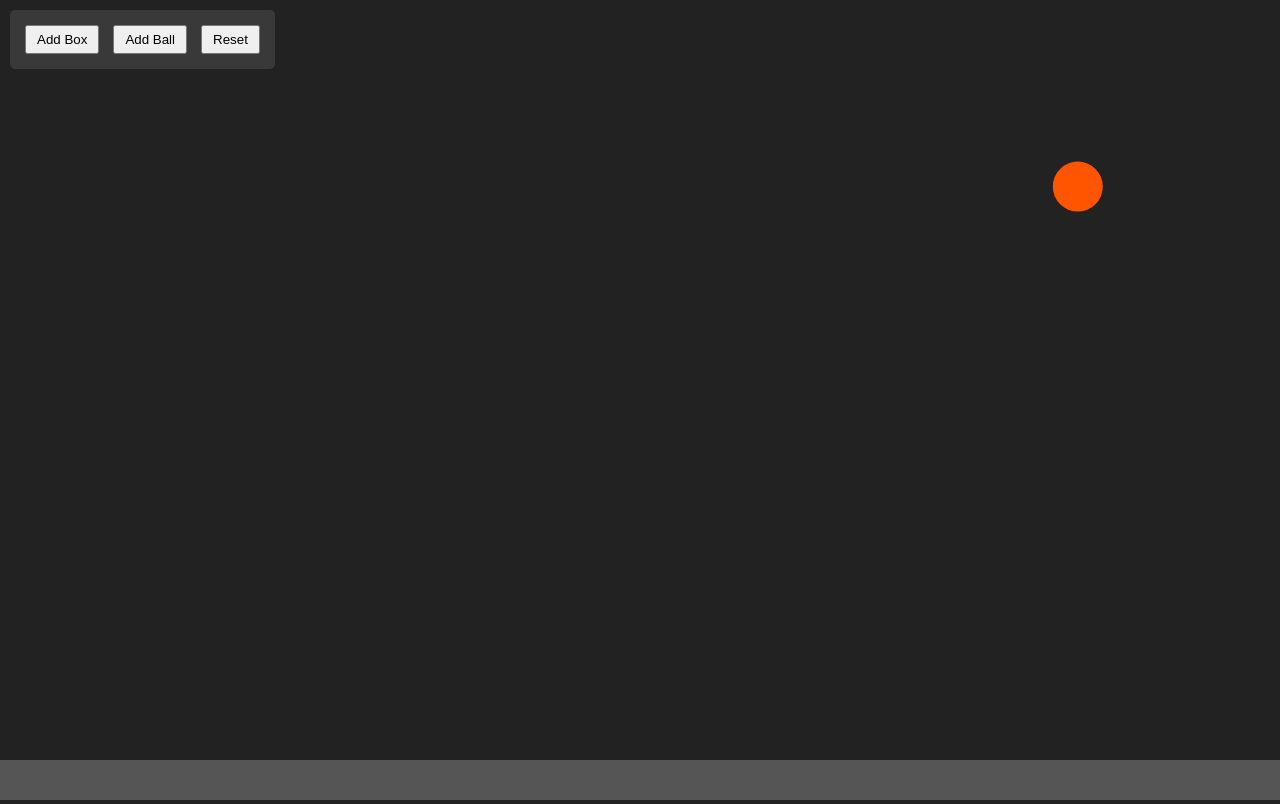
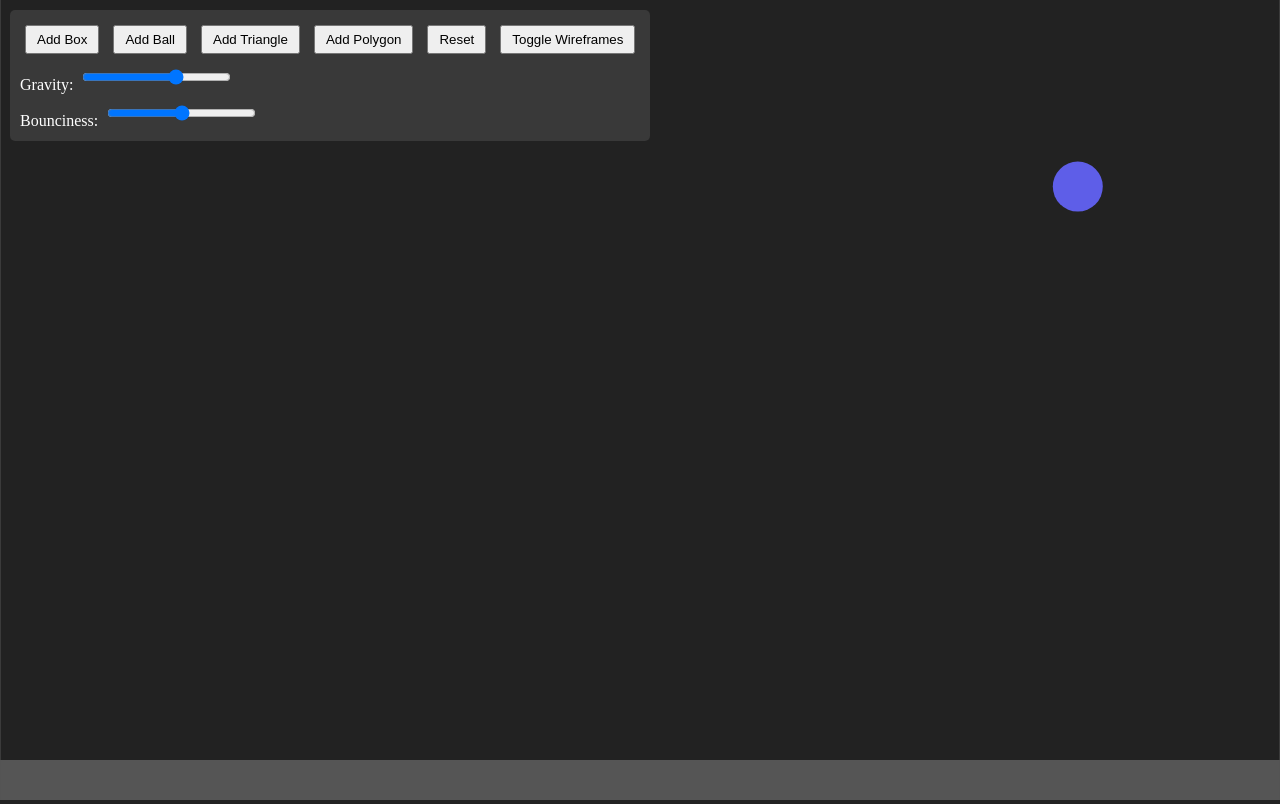
Before and after one commit to Worp2K-DEV/JSPlayground, a plain HTML site: page js-games/Game7.html in a window 1280 px wide. Both pictures are taken after a click on the button "Add Ball". Drawn offline with nearby package versions, Linux system fonts and the light colour scheme; animation ran at ten frames a second.

Commit message:
Game7.html

```diff
--- a/js-games/Game7.html
+++ b/js-games/Game7.html
@@ -3,14 +3,15 @@
 <head>
   <meta charset="UTF-8">
   <meta name="viewport" content="width=device-width, initial-scale=1.0">
-  <title>Physics Sandbox</title>
+  <title>Enhanced Physics Sandbox</title>
   <style>
     body { margin: 0; overflow: hidden; background: #222; }
     #toolbox {
       position: absolute; top: 10px; left: 10px; z-index: 10;
       background: rgba(255,255,255,0.1); padding: 10px; border-radius: 5px;
     }
-    button { margin: 5px; padding: 5px 10px; }
+    button, input { margin: 5px; padding: 5px 10px; }
+    label { color: white; }
   </style>
 </head>
 <body>
@@ -18,16 +19,24 @@
 <div id="toolbox">
   <button onclick="addBox()">Add Box</button>
   <button onclick="addBall()">Add Ball</button>
+  <button onclick="addTriangle()">Add Triangle</button>
+  <button onclick="addPolygon()">Add Polygon</button>
   <button onclick="resetScene()">Reset</button>
+  <button onclick="toggleWireframes()">Toggle Wireframes</button>
+  <br>
+  <label>Gravity:</label>
+  <input type="range" min="-1" max="2" step="0.1" value="1" id="gravitySlider">
+  <br>
+  <label>Bounciness:</label>
+  <input type="range" min="0" max="1" step="0.05" value="0.5" id="restitutionSlider">
 </div>
 
 <canvas id="sandbox"></canvas>
 
 <script src="https://cdnjs.cloudflare.com/ajax/libs/matter-js/0.19.0/matter.min.js"></script>
 <script>
-const { Engine, Render, World, Bodies, Mouse, MouseConstraint } = Matter;
+const { Engine, Render, World, Bodies, Mouse, MouseConstraint, Composite } = Matter;
 
-// Create engine and world
 const engine = Engine.create();
 const world = engine.world;
 
@@ -50,11 +59,13 @@ const render = Render.create({
 Render.run(render);
 Engine.run(engine);
 
-// Add ground
+// Ground and walls
 const ground = Bodies.rectangle(canvas.width/2, canvas.height-20, canvas.width, 40, { isStatic: true, render: { fillStyle: '#555' } });
-World.add(world, ground);
+const leftWall = Bodies.rectangle(-20, canvas.height/2, 40, canvas.height, { isStatic: true });
+const rightWall = Bodies.rectangle(canvas.width+20, canvas.height/2, 40, canvas.height, { isStatic: true });
+World.add(world, [ground, leftWall, rightWall]);
 
-// Add mouse control
+// Mouse control
 const mouse = Mouse.create(canvas);
 const mouseConstraint = MouseConstraint.create(engine, {
   mouse: mouse,
@@ -62,31 +73,70 @@ const mouseConstraint = MouseConstraint.create(engine, {
 });
 World.add(world, mouseConstraint);
 
-// Functions to add objects
+// Helper: random color
+function randomColor() {
+  return '#' + Math.floor(Math.random()*16777215).toString(16);
+}
+
+// Add objects
 function addBox() {
-  const box = Bodies.rectangle(Math.random()*canvas.width, 50, 50, 50, { restitution: 0.5, render: { fillStyle: '#00ffcc' } });
+  const box = Bodies.rectangle(Math.random()*canvas.width, 50, 50, 50, {
+    restitution: parseFloat(document.getElementById('restitutionSlider').value),
+    render: { fillStyle: randomColor() }
+  });
   World.add(world, box);
 }
 
 function addBall() {
-  const ball = Bodies.circle(Math.random()*canvas.width, 50, 25, { restitution: 0.9, render: { fillStyle: '#ff5500' } });
+  const ball = Bodies.circle(Math.random()*canvas.width, 50, 25, {
+    restitution: parseFloat(document.getElementById('restitutionSlider').value),
+    render: { fillStyle: randomColor() }
+  });
   World.add(world, ball);
+}
+
+function addTriangle() {
+  const triangle = Bodies.polygon(Math.random()*canvas.width, 50, 3, 40, {
+    restitution: parseFloat(document.getElementById('restitutionSlider').value),
+    render: { fillStyle: randomColor() }
+  });
+  World.add(world, triangle);
+}
+
+function addPolygon() {
+  const sides = Math.floor(Math.random() * 5) + 5; // 5-9 sides
+  const polygon = Bodies.polygon(Math.random()*canvas.width, 50, sides, 30, {
+    restitution: parseFloat(document.getElementById('restitutionSlider').value),
+    render: { fillStyle: randomColor() }
+  });
+  World.add(world, polygon);
 }
 
 // Reset scene
 function resetScene() {
   World.clear(world, false);
-  World.add(world, ground);
-  World.add(world, mouseConstraint);
+  World.add(world, [ground, leftWall, rightWall, mouseConstraint]);
 }
+
+// Toggle wireframes
+function toggleWireframes() {
+  render.options.wireframes = !render.options.wireframes;
+}
+
+// Gravity control
+document.getElementById('gravitySlider').addEventListener('input', (e) => {
+  engine.world.gravity.y = parseFloat(e.target.value);
+});
 
 // Resize canvas dynamically
 window.addEventListener('resize', () => {
   canvas.width = window.innerWidth;
   canvas.height = window.innerHeight;
   Render.lookAt(render, { min: { x: 0, y: 0 }, max: { x: canvas.width, y: canvas.height } });
+  Matter.Body.setPosition(ground, { x: canvas.width/2, y: canvas.height-20 });
+  Matter.Body.setPosition(leftWall, { x: -20, y: canvas.height/2 });
+  Matter.Body.setPosition(rightWall, { x: canvas.width+20, y: canvas.height/2 });
 });
 </script>
-
 </body>
 </html>
```
